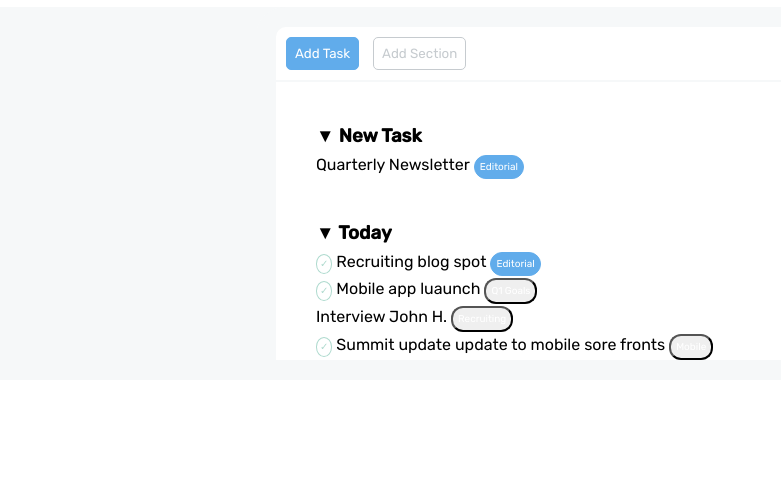
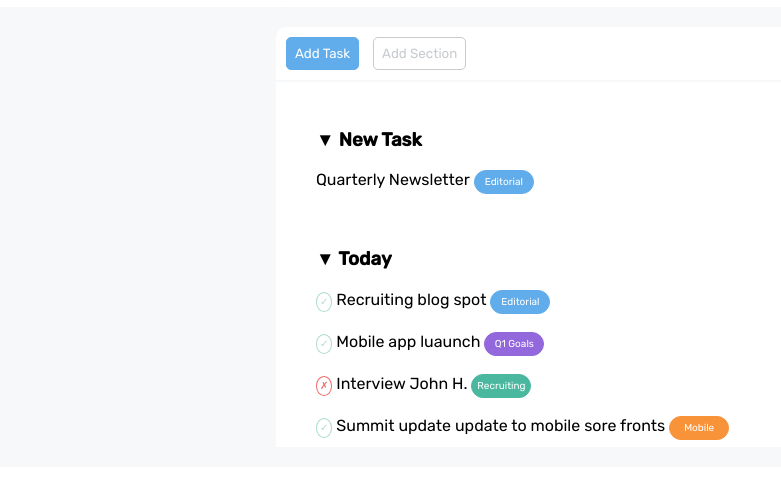
Before and after one commit to andrea-nuzzo/html-css-toboolist, a plain HTML site: page index.html in a window 1280 px wide. Shown: the part 63-542 px from the top of the page, without its empty margins (0-781 px from the left). Drawn offline with Linux system fonts and the light colour scheme.

Commit message:
html css - completed section today

```diff
--- a/css/style.css
+++ b/css/style.css
@@ -35,7 +35,7 @@ main{
     border-radius: 30px 30px 0px 0px;
     margin: auto;
     border: 20px solid #f6f8f9;
-    line-height: 1.6;
+    line-height: 2;
 }
 
 .button-top{
@@ -63,6 +63,10 @@ hr{
     border: 1px solid #f6f8f9;
 }
 
+.text{
+    margin: 5px 0px 5px 0px;
+}
+
 .padding
 {
     padding-top: 40px;
@@ -78,6 +82,19 @@ hr{
     color: #aedace;
 }
 
+.uncheck div::before {
+    content:'\2717';
+    font-size: 10px;
+    padding: 3px;
+    border-radius: 50%;
+    border: 1px solid #f36967;
+    color: #f36967;
+}
+
+.block{
+    display: block;
+}
+
 .text{
     display: inline-block;
 }
@@ -87,9 +104,23 @@ hr{
     color: white;
     padding: 5px;
     border-radius: 12px;
+    width: 60px;
 }
 
 .editorial{
     background-color: #61aceb ;
     border: 0.5px solid #61aceb;
 }
+
+.q1goals{
+    background-color: #9368dc ;
+    border: 0.5px solid #9368dc;
+}
+.recruiting{
+    background-color: #4ab89f ;
+    border: 0.5px solid #4ab89f;
+}
+.mobile{
+    background-color: #f8933a ;
+    border: 0.5px solid #f8933a;
+}
```
